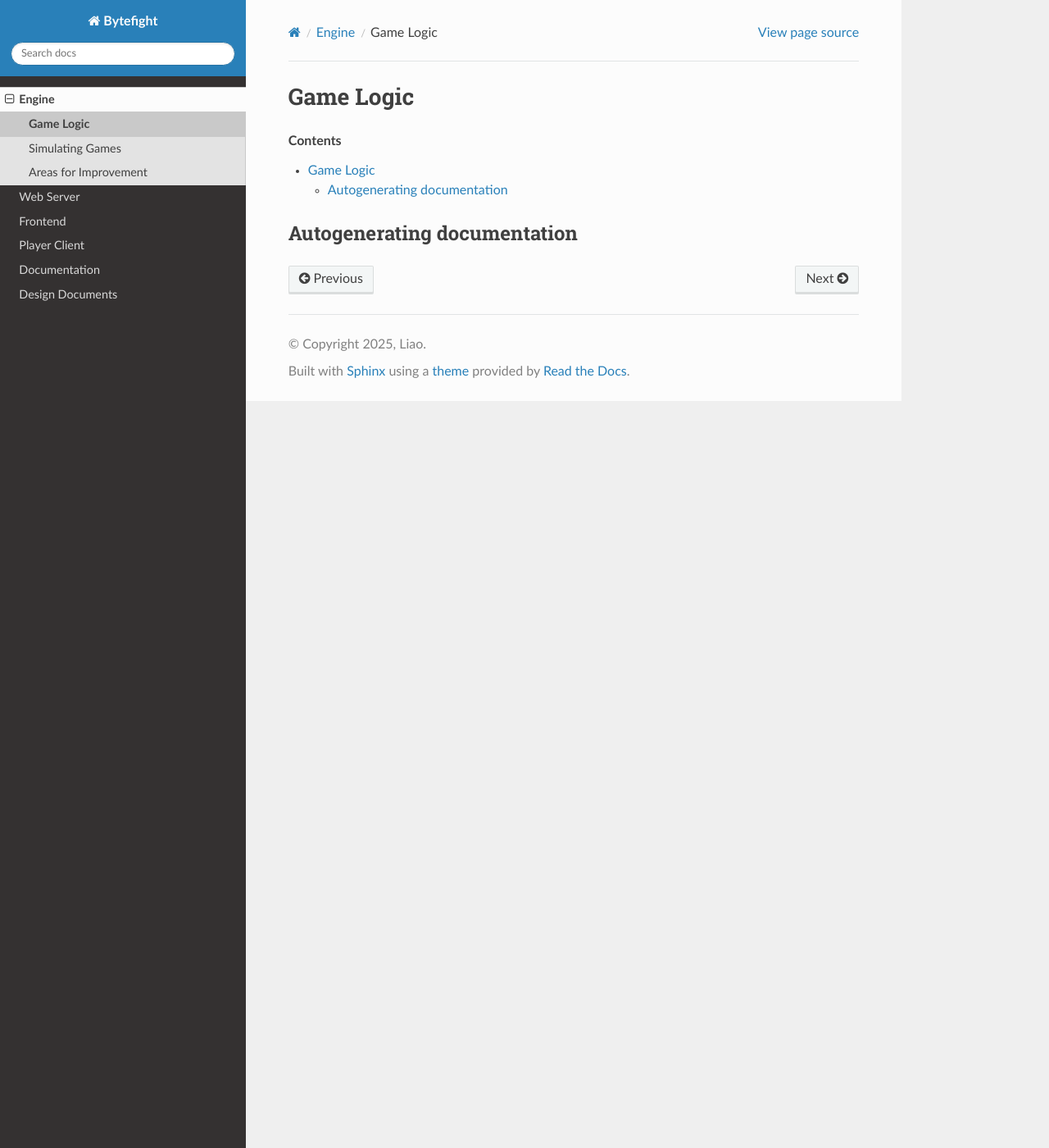
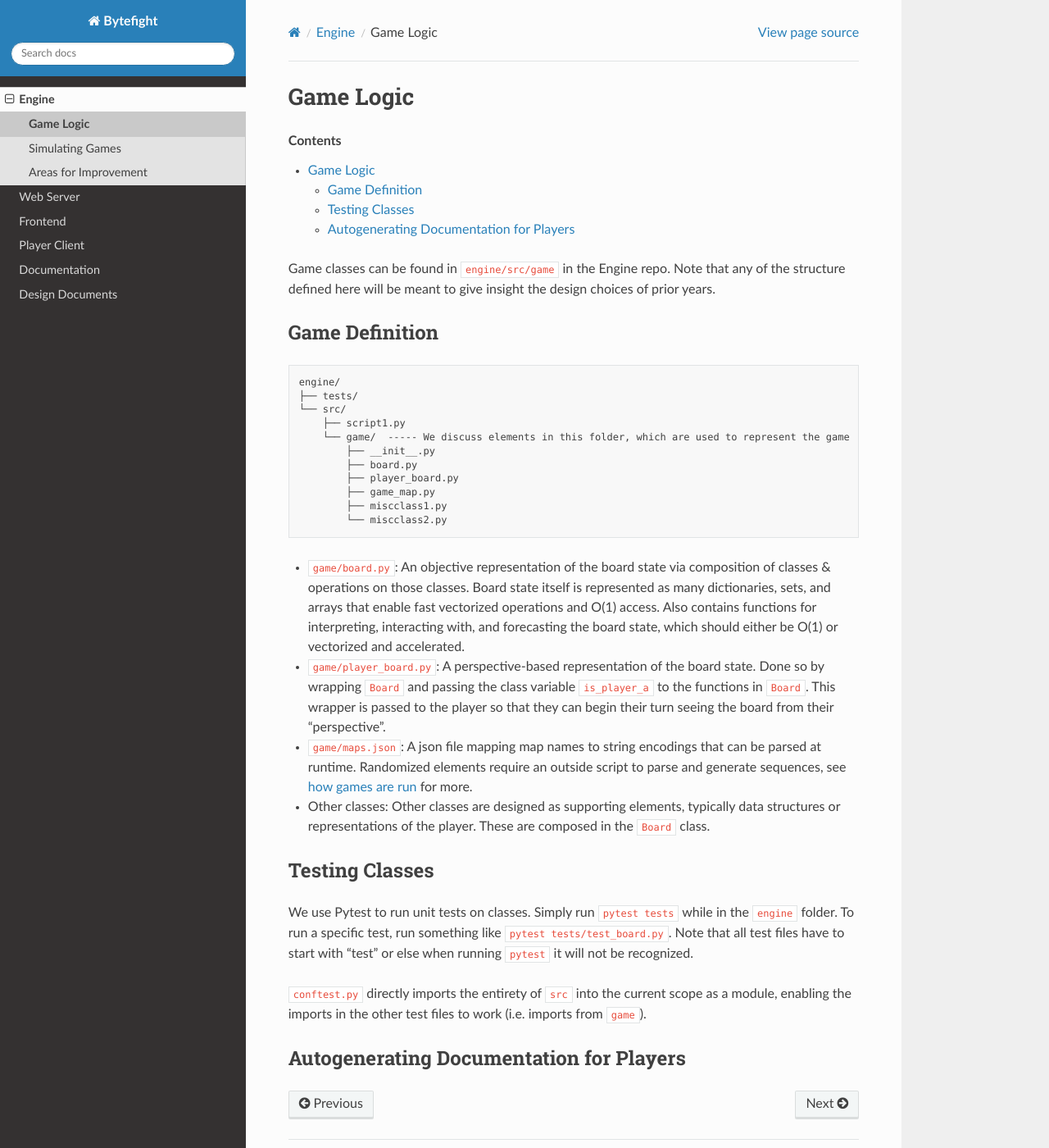
Before and after one commit to ByteFight-GT/documentation, a Sphinx documentation site: the page built from docs/source/engine/classes.rst, in a window 1280 px wide and 1400 px high. Shown: the whole window at 82% size. Built offline with Sphinx 7.4.7 and the Read the Docs theme 3.1.0, drawn with Linux system fonts in a browser that asks for light colours.

Commit message:
game logics

```diff
--- a/docs/source/engine/classes.rst
+++ b/docs/source/engine/classes.rst
@@ -3,5 +3,37 @@ Game Logic
 
 .. contents::
 
-Autogenerating documentation
-----------------------------
+Game classes can be found in ``engine/src/game`` in the Engine repo.
+Note that any of the structure defined here will be meant to give insight the design choices of prior years.
+
+Game Definition
+---------------
+.. code-block:: text
+
+    engine/
+    ├── tests/
+    └── src/
+        ├── script1.py
+        └── game/  ----- We discuss elements in this folder, which are used to represent the game
+            ├── __init__.py
+            ├── board.py
+            ├── player_board.py
+            ├── game_map.py
+            ├── miscclass1.py
+            └── miscclass2.py
+
+
+- ``game/board.py``: An objective representation of the board state via composition of classes & operations on those classes. Board state itself is represented as many dictionaries, sets, and arrays that enable fast vectorized operations and O(1) access. Also contains functions for interpreting, interacting with, and forecasting the board state, which should either be O(1) or vectorized and accelerated.
+- ``game/player_board.py``: A perspective-based representation of the board state. Done so by wrapping ``Board`` and passing the class variable ``is_player_a`` to the functions in ``Board``. This wrapper is passed to the player so that they can begin their turn seeing the board from their "perspective".
+- ``game/maps.json``: A json file mapping map names to string encodings that can be parsed at runtime. Randomized elements require an outside script to parse and generate sequences, see :ref:`how games are run<simulating-games>` for more.
+- Other classes: Other classes are designed as supporting elements, typically data structures or representations of the player. These are composed in the  ``Board`` class.
+
+
+Testing Classes
+---------------
+We use Pytest to run unit tests on classes. Simply run ``pytest tests`` while in the ``engine`` folder. To run a specific test, run something like ``pytest tests/test_board.py``. Note that all test files have to start with "test" or else when running ``pytest`` it will not be recognized.
+
+``conftest.py`` directly imports the entirety of  ``src`` into the current scope as a module, enabling the imports in the other test files to work (i.e. imports from ``game``).
+
+Autogenerating Documentation for Players
+----------------------------------------
--- a/docs/source/engine/running.rst
+++ b/docs/source/engine/running.rst
@@ -1,3 +1,5 @@
+.. _simulating-games:
+
 Simulating Games
 ================
 
```
